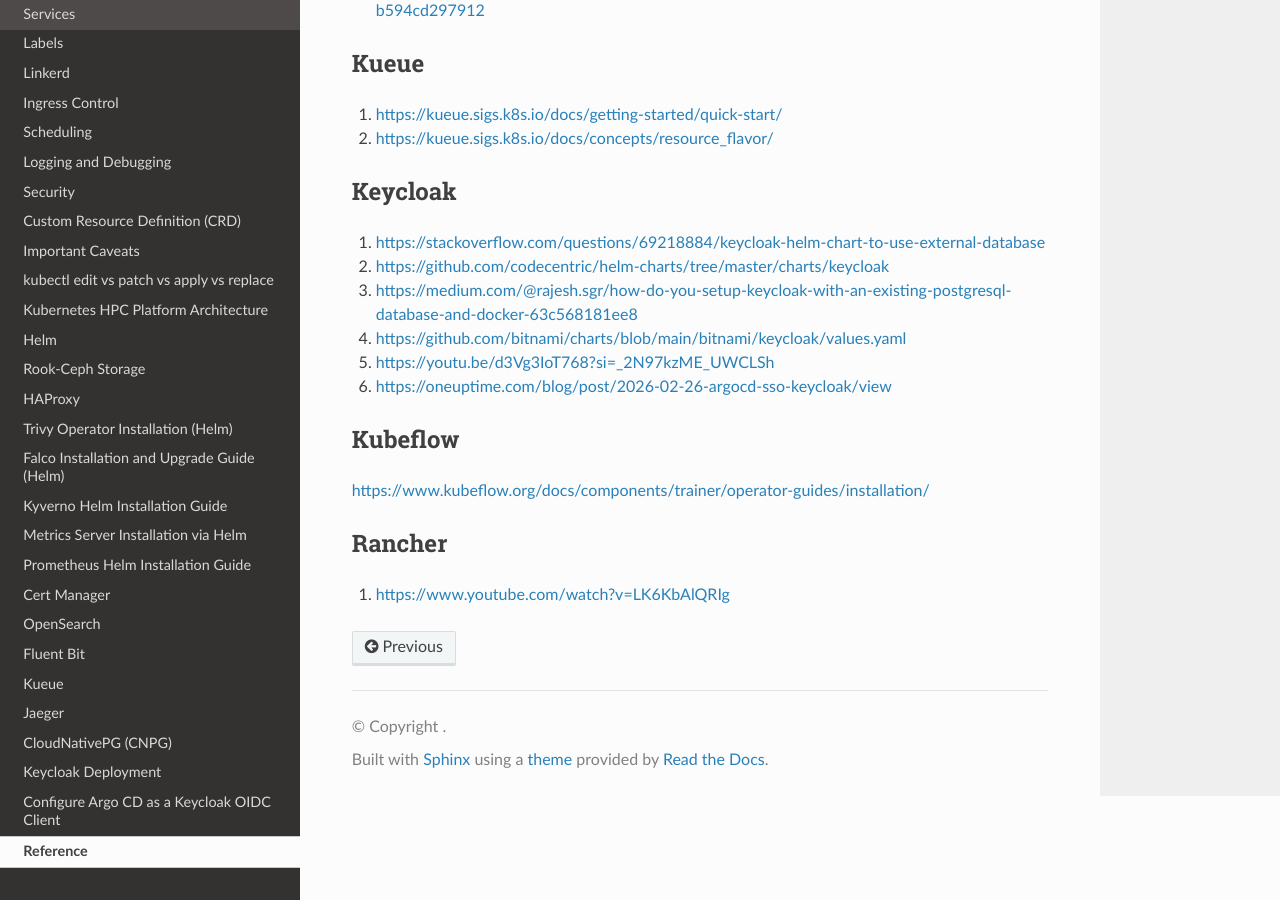
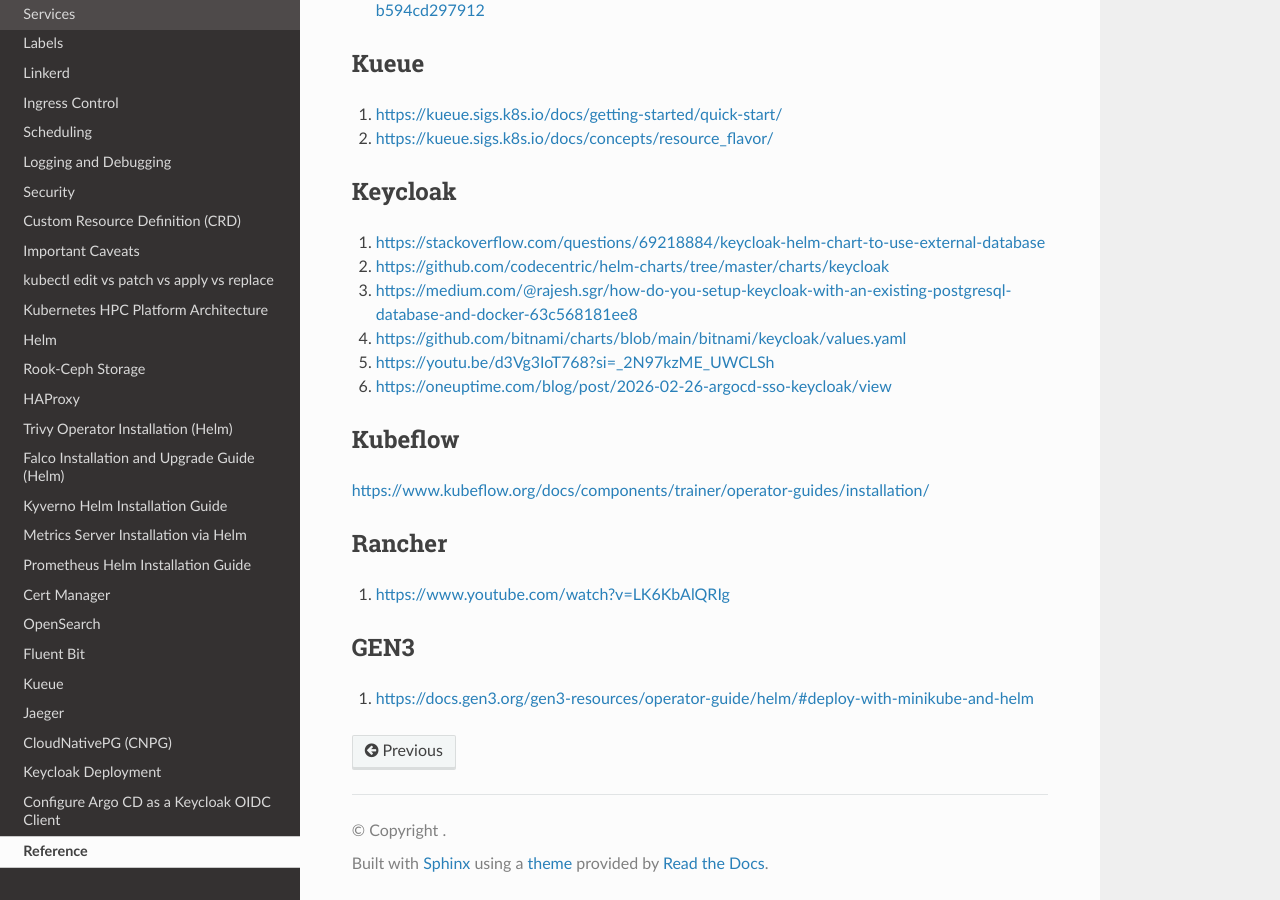
Before and after one commit to josephjohnjj/kubernetes-training, a Sphinx documentation site: the page built from docs/source/references.rst, in a window 1280 px wide and 900 px high, scrolled down 657 px. Built offline with Sphinx 7.4.7 and the Read the Docs theme 3.1.0, drawn with Linux system fonts in a browser that asks for light colours; pages that are not in the unit, such as notebooks, are missing from menus.

Commit message:
references updated

```diff
--- a/docs/source/references.rst
+++ b/docs/source/references.rst
@@ -47,3 +47,8 @@
 ------------
 
 #. https://www.youtube.com/watch?v=LK6KbAlQRIg
+
+GEN3
+------------
+
+#. https://docs.gen3.org/gen3-resources/operator-guide/helm/#deploy-with-minikube-and-helm
```
